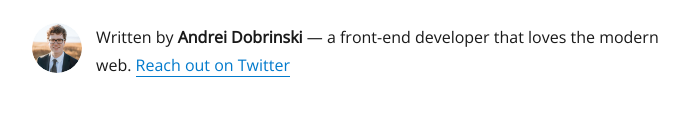
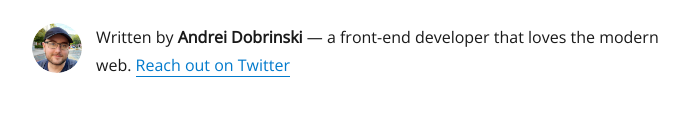
Before and after one commit to andreidobrinski/blog, a Gatsby site: page / in a window 1280 px wide. Shown: the part 201-324 px from the top of the page, without its empty margins (293-982 px from the left). Built offline with nearby package versions, Linux system fonts and the light colour scheme; Gatsby itself is replaced by a stand-in of ours; some packages are replaced by stand-ins of ours.

Commit message:
update profile pic

```diff
--- a/src/components/bio.js
+++ b/src/components/bio.js
@@ -14,7 +14,7 @@ import { rhythm } from "../utils/typography"
 const Bio = () => {
   const data = useStaticQuery(graphql`
     query BioQuery {
-      avatar: file(absolutePath: { regex: "/profile-pic.jpg/" }) {
+      avatar: file(absolutePath: { regex: "/andrei.jpg/" }) {
         childImageSharp {
           fixed(width: 50, height: 50) {
             ...GatsbyImageSharpFixed
```
Also changed, not shown: content/assets/andrei.jpg (added), content/assets/profile-pic.jpg (deleted).
